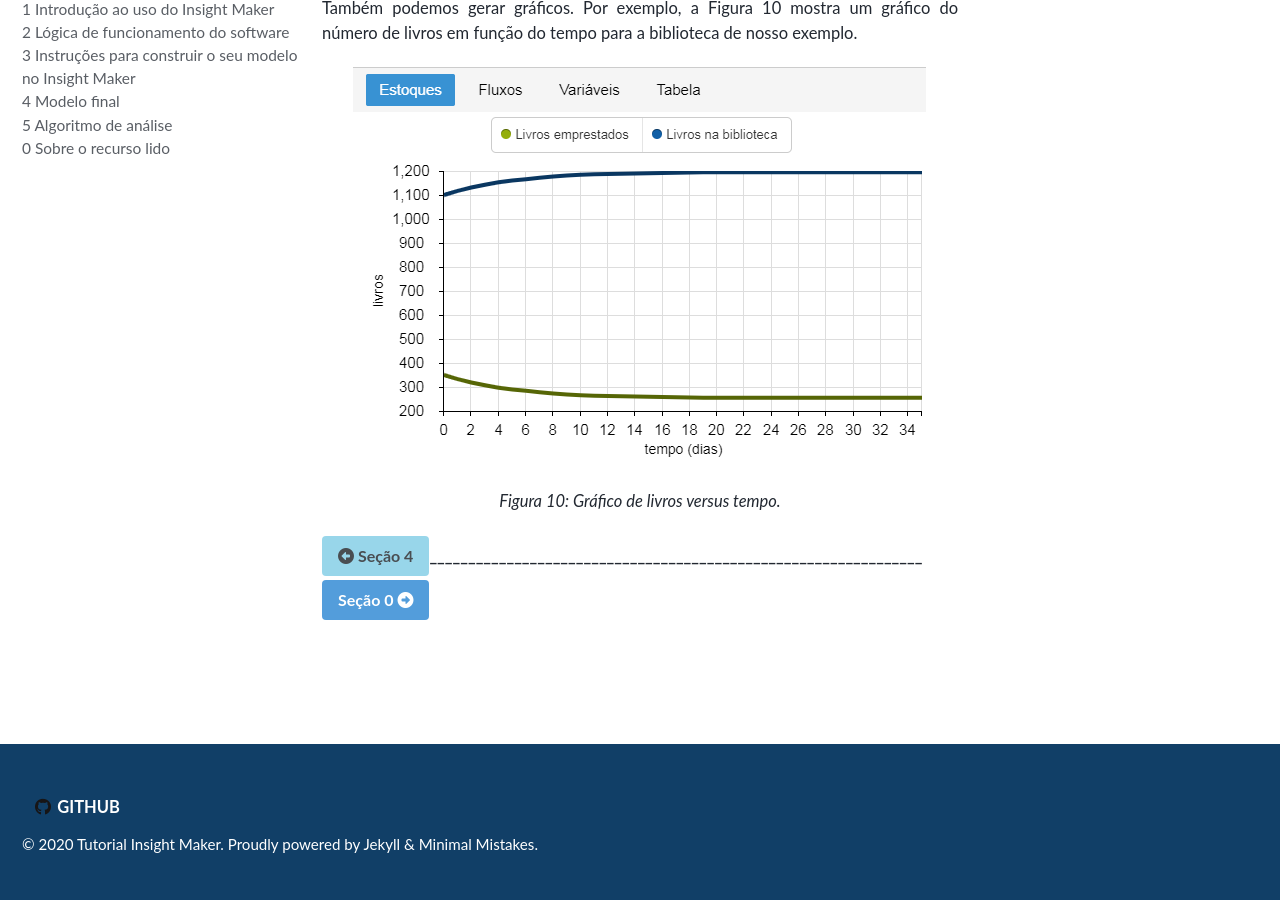
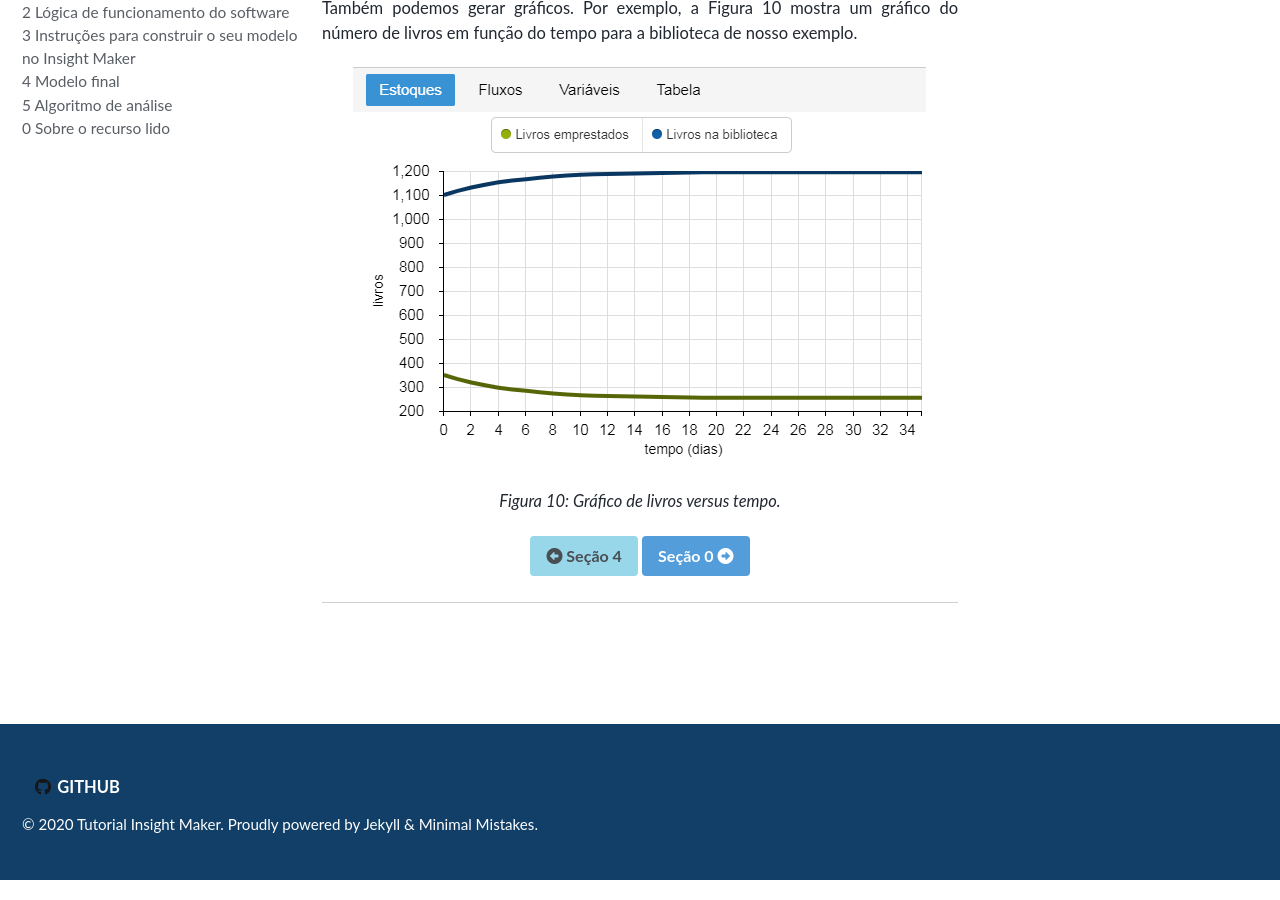
Before and after one commit to milenalauschner/MM, a Jekyll site: the page built from _pages/algoritmo.md, in a window 1280 px wide and 900 px high, scrolled down 2751 px. Built offline with Jekyll 4.4.1, drawn with Linux system fonts in a browser that asks for light colours; cached includes are drawn as plain includes; nearby versions of some CDN libraries; some web fonts are replaced; after the commit the page ends 3630 px from its top, so only the background shows below that.

Commit message:
Update algoritmo.md

```diff
--- a/_pages/algoritmo.md
+++ b/_pages/algoritmo.md
@@ -67,5 +67,7 @@
 
 
 [<i class="fas fa-arrow-alt-circle-left"></i> Seção 4](https://milenalauschner.github.io/MM/seção4/){:
-.btn .btn--danger}________________________________________________________________________________________________________________________________________________________________________________________________ [ Seção 0 <i class="fas fa-arrow-alt-circle-right"></i>](https://milenalauschner.github.io/MM/seção0/){:
+.btn .btn--danger} [ Seção 0 <i class="fas fa-arrow-alt-circle-right"></i>](https://milenalauschner.github.io/MM/seção0/){:
 .btn .btn--facebook}
+ {: .text-center}
+________________________________________________________________________________________________________________________________________________________________________________________________
```
